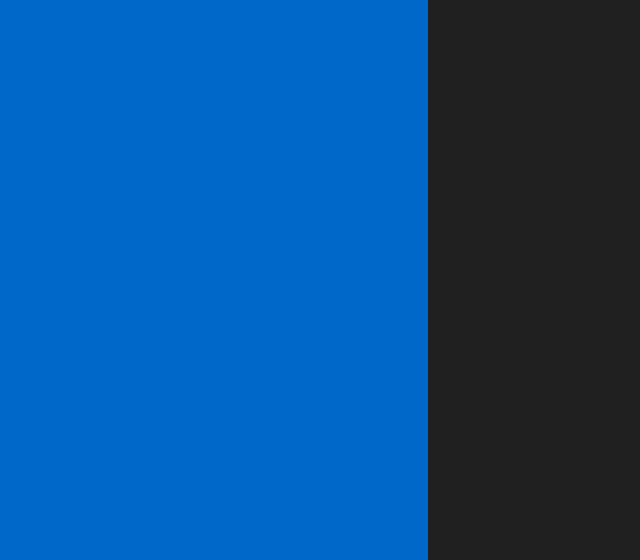
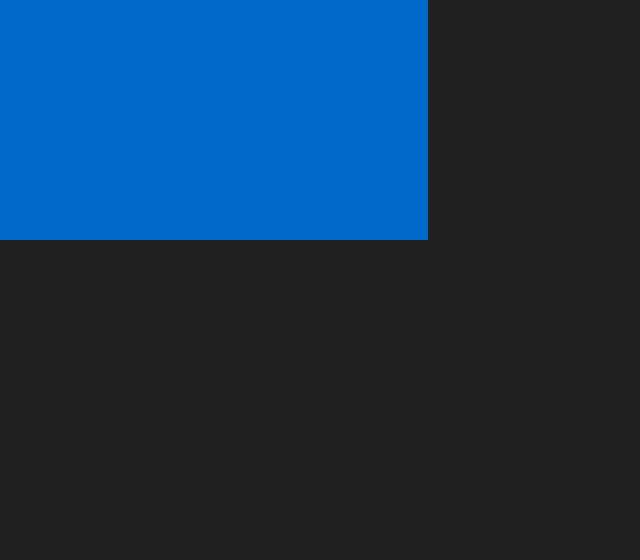
Before and after one commit to naveensaigit/project_portal, a Django app: page /login/ in a window 1280 px wide. Shown: the part 560-1120 px from the top of the page, without its empty margins (0-640 px from the left). After the commit the page ends 800 px from the top, so only its background shows below. Run offline with Django 4.2, Linux system fonts and the light colour scheme; some libraries are stand-ins or nearby versions.

Commit message:
Corrected login page styling

```diff
--- a/users/static/users/login.css
+++ b/users/static/users/login.css
@@ -21,9 +21,6 @@ a{
     display: flex;
 }
 
-#left, #right{
-    height: 100vh;
-}
 
 #left {
     padding-top: 40vh;
```
Also changed, not shown: db.sqlite3.
